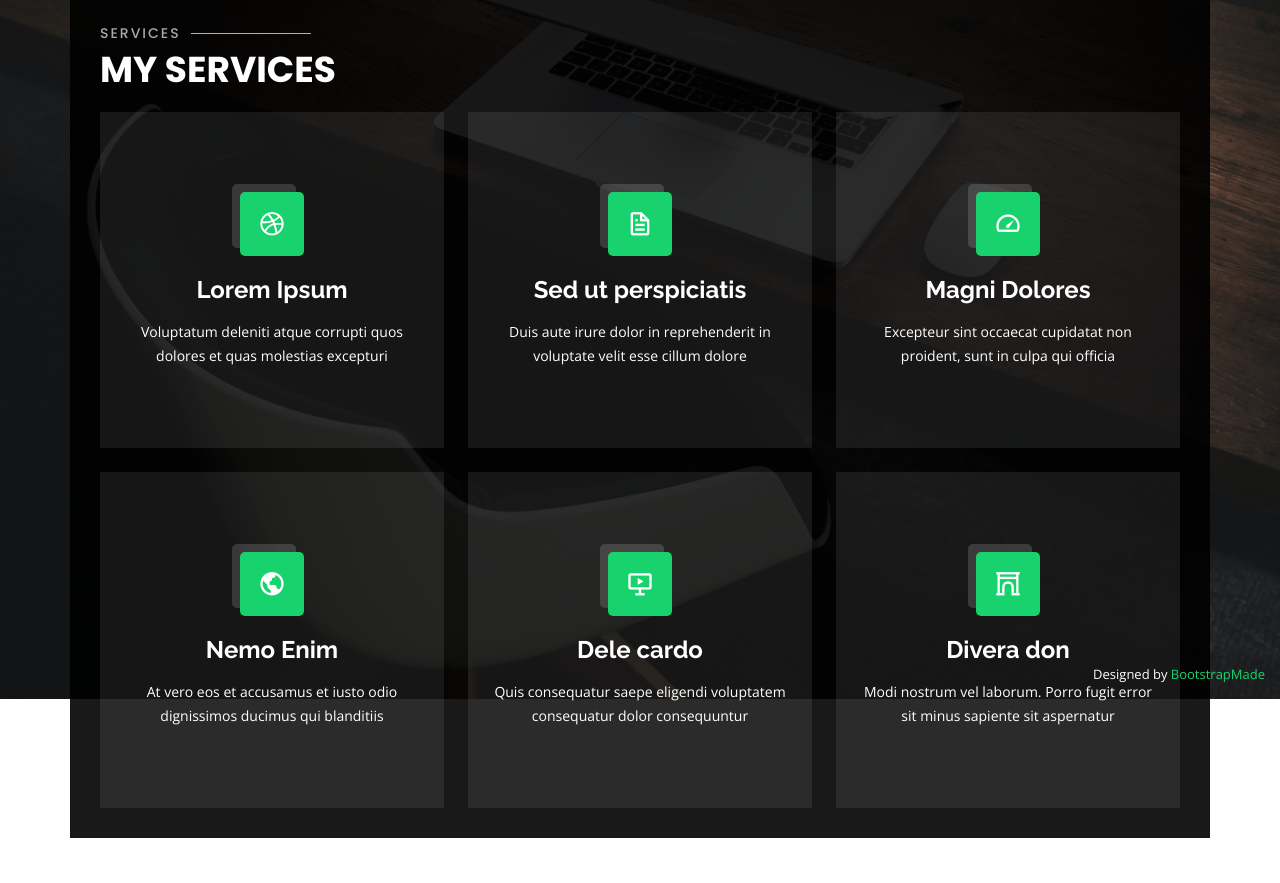
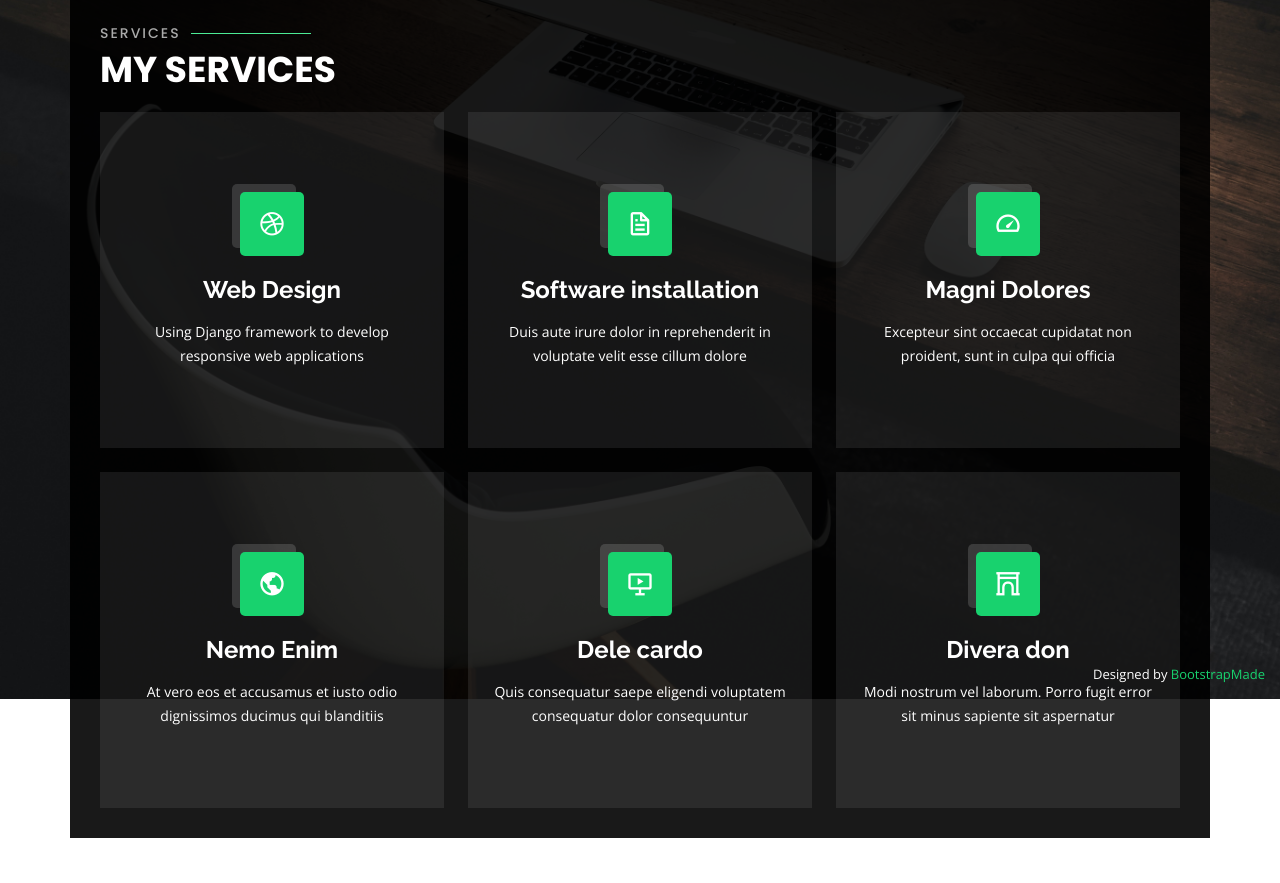
Before and after one commit to amcoolalphonce/django_for_beginners, a Django app: page / in a window 1280 px wide, after a click on "Services". Shown: the part 101-984 px from the top of the page. Run offline with Django 4.2, Linux system fonts and the light colour scheme; some libraries are stand-ins or nearby versions.

Commit message:
Update index.html

```diff
--- a/templates/index.html
+++ b/templates/index.html
@@ -479,15 +479,15 @@
         <div class="col-lg-4 col-md-6 d-flex align-items-stretch">
           <div class="icon-box">
             <div class="icon"><i class="bx bxl-dribbble"></i></div>
-            <h4><a href="">Lorem Ipsum</a></h4>
-            <p>Voluptatum deleniti atque corrupti quos dolores et quas molestias excepturi</p>
+            <h4><a href="">Web Design</a></h4>
+            <p>Using Django framework to develop responsive web applications</p>
           </div>
         </div>
 
         <div class="col-lg-4 col-md-6 d-flex align-items-stretch mt-4 mt-md-0">
           <div class="icon-box">
             <div class="icon"><i class="bx bx-file"></i></div>
-            <h4><a href="">Sed ut perspiciatis</a></h4>
+            <h4><a href="">Software installation</a></h4>
             <p>Duis aute irure dolor in reprehenderit in voluptate velit esse cillum dolore</p>
           </div>
         </div>
```
